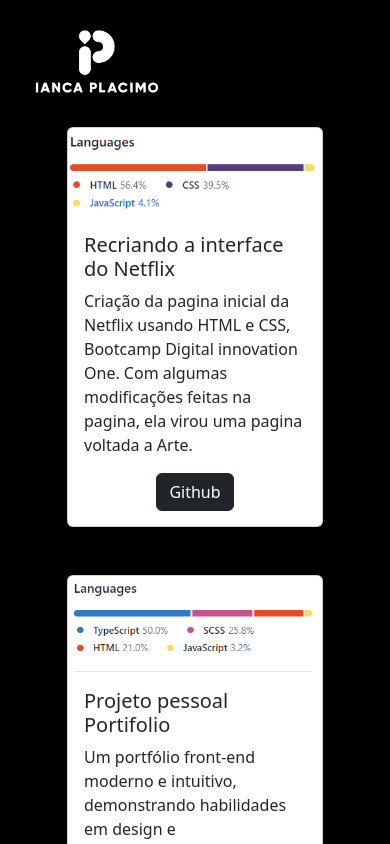
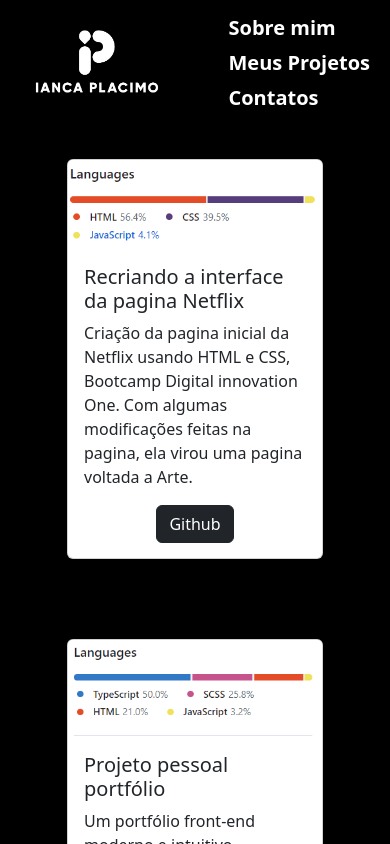
Before and after one commit to IancaPlacimo/curriculo-portifolio-ianca, an Angular app: page /meusProjetos in a window 390 px wide. Shown: the top 844 px of the page. Built offline with nearby package versions, Linux system fonts and the light colour scheme.

Commit message:
ajustando responsividade

```diff
--- a/package.json
+++ b/package.json
@@ -18,7 +18,9 @@
     "@angular/platform-browser": "^16.2.0",
     "@angular/platform-browser-dynamic": "^16.2.0",
     "@angular/router": "^16.2.0",
+    "@popperjs/core": "^2.11.8",
     "bootstrap": "^5.3.3",
+    "jquery": "^3.7.1",
     "rxjs": "~7.8.0",
     "tslib": "^2.3.0",
     "zone.js": "~0.13.0"
--- a/src/app/header/header.component.html
+++ b/src/app/header/header.component.html
@@ -1,3 +1,6 @@
+<script src="https://code.jquery.com/jquery-3.5.1.slim.min.js"></script>
+<script src="https://cdn.jsdelivr.net/npm/@popperjs/core@2.5.4/dist/umd/popper.min.js"></script>
+
 <header class="header">
   <a href="/home">
     <img
@@ -15,4 +18,6 @@
     </li>
     <li class="links__link"><a href="/contatos">Contatos</a></li>
   </ul>
+
+
 </header>
--- a/src/app/header/header.component.scss
+++ b/src/app/header/header.component.scss
@@ -47,6 +47,7 @@
 
 @media only screen and (max-width: 595px) {
     .links{
-        display: none;
+        flex-direction: column;
+        gap: 5px;
     }
 }
--- a/src/app/meus-projetos/meus-projetos.component.html
+++ b/src/app/meus-projetos/meus-projetos.component.html
@@ -6,7 +6,7 @@
       alt="Imagem de capa do card"
     />
     <div class="card-body">
-      <h5 class="card-title">Recriando a interface do Netflix</h5>
+      <h5 class="card-title">Recriando a interface da pagina Netflix</h5>
       <p class="card-text">
         Criação da pagina inicial da Netflix usando HTML e CSS, Bootcamp Digital
         innovation One. Com algumas modificações feitas na pagina, ela virou uma
@@ -23,7 +23,7 @@
       alt="Imagem de capa do card"
     />
     <div class="card-body">
-      <h5 class="card-title">Projeto pessoal Portifolio</h5>
+      <h5 class="card-title">Projeto pessoal portfólio</h5>
       <p class="card-text">
         Um portfólio front-end moderno e intuitivo, demonstrando habilidades em
         design e desenvolvimento web. Interface responsiva, navegação fluida e
--- a/src/app/meus-projetos/meus-projetos.component.scss
+++ b/src/app/meus-projetos/meus-projetos.component.scss
@@ -31,6 +31,12 @@
     margin-right: 1rem;
 }
 
+@media only screen and (max-width: 572px) {
+    .Primeiro{
+         margin-top: 2rem;
+    }
+}
+
 // p{
 //     max-width: 214px;
 //     max-height: 168px;
```
Also changed, not shown: 1 other file (tests, documents, lock files or other folders).
